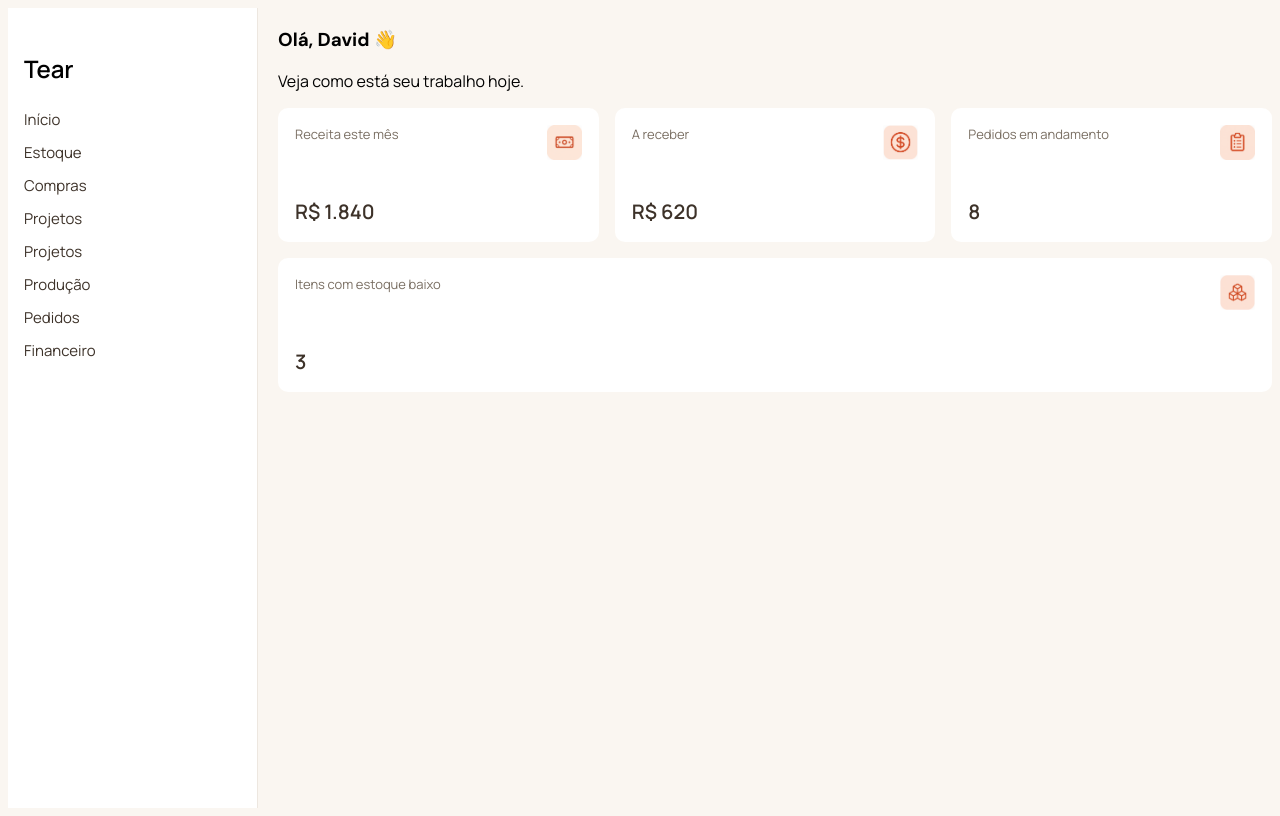
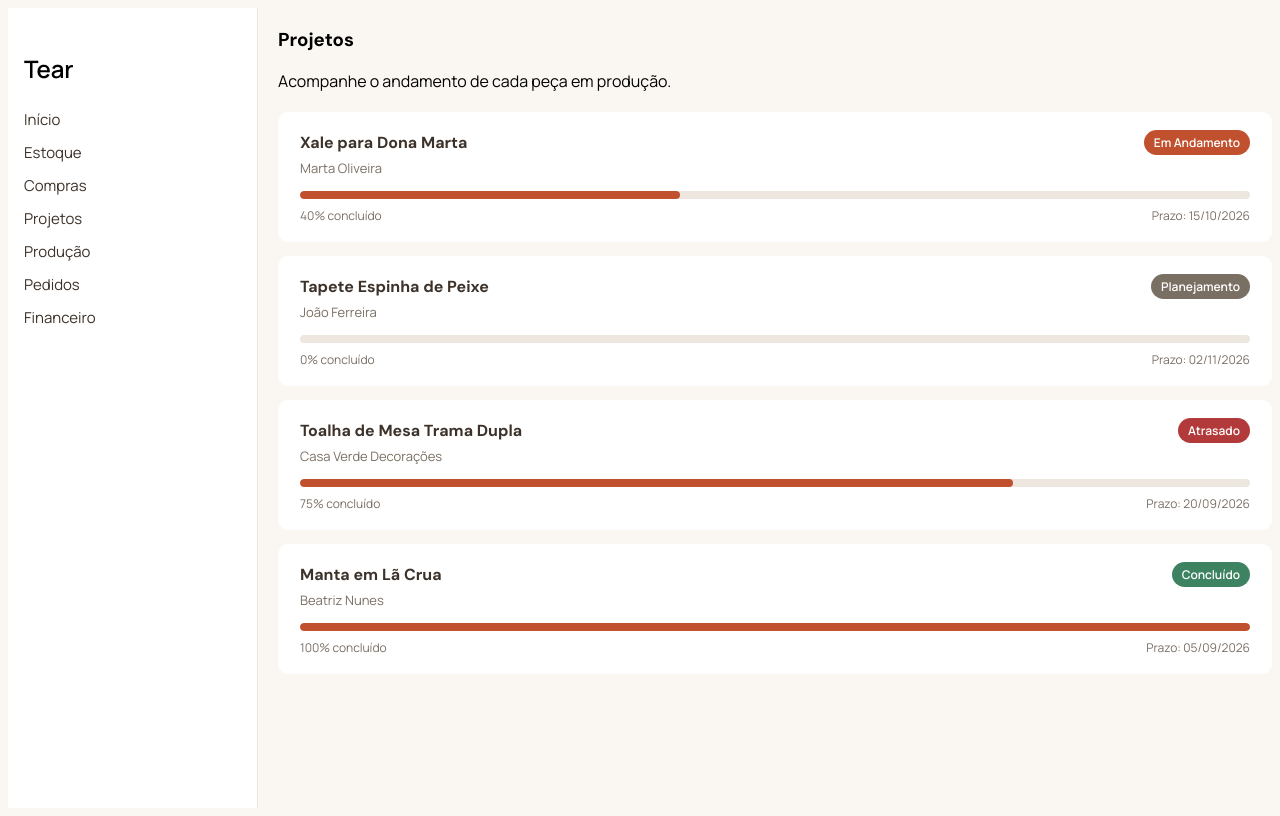
Before and after one commit to davdsales/tear, a React (Vite) app in the folder frontend/: page /projetos in a window 1280 px wide. Built offline with nearby package versions, Linux system fonts and the light colour scheme.

Commit message:
Atualização da aba de projetos

```diff
--- a/frontend/src/App.jsx
+++ b/frontend/src/App.jsx
@@ -1,8 +1,22 @@
-import Sidebar from './components/Sidebar.jsx'
+import { BrowserRouter, Routes, Route } from 'react-router-dom'
 import Inicio from './pages/Inicio.jsx'
+import Projetos from './pages/Projetos.jsx'
+import EmConstrucao from './components/EmConstrucao.jsx'
 
 function App() {
-  return <Inicio />;
+  return (
+    <BrowserRouter>
+      <Routes>
+        <Route path="/" element={<Inicio />} />
+        <Route path="/projetos" element={<Projetos />} />
+        <Route path="/projetos/:id" element={<EmConstrucao titulo="Detalhe do Projeto" />} />
+        <Route path="/estoque" element={<EmConstrucao titulo="Estoque" />} />
+        <Route path="/compras" element={<EmConstrucao titulo="Compras" />} />
+        <Route path="/pedidos" element={<EmConstrucao titulo="Pedidos" />} />
+        <Route path="/financeiro" element={<EmConstrucao titulo="Financeiro" />} />
+      </Routes>
+    </BrowserRouter>
+  );
 }
 
 export default App;
--- /dev/null
+++ b/frontend/src/components/EmConstrucao.jsx
@@ -0,0 +1,19 @@
+// Kailani
+import Sidebar from "./Sidebar";
+
+// placeholder pras telas que ainda não foram implementadas por ninguém do time.
+// assim que alguém terminar a página de verdade, é só trocar o <EmConstrucao />
+// pela rota correspondente no App.jsx — nada mais precisa mudar.
+function EmConstrucao({ titulo }) {
+  return (
+    <div className="app-layout">
+      <Sidebar />
+      <div style={{ flex: 1, marginLeft: 20, fontFamily: "var(--fonte-texto)" }}>
+        <h3 style={{ fontFamily: "var(--fonte-titulo)", color: "#3D3229" }}>{titulo}</h3>
+        <p style={{ color: "#7A6F63" }}>Essa tela ainda está em construção.</p>
+      </div>
+    </div>
+  );
+}
+
+export default EmConstrucao;
--- a/frontend/src/components/Sidebar.jsx
+++ b/frontend/src/components/Sidebar.jsx
@@ -1,4 +1,5 @@
 import './Sidebar.css'
+import { Link } from 'react-router-dom'
 
 function Sidebar() {
   return (
@@ -6,19 +7,16 @@ function Sidebar() {
       <h2>Tear</h2>
 
       <nav>
-        <a href="#Inicio">Início</a>
-        <a href="#Estoque">Estoque</a>
-        <a href="#Compras">Compras</a>
-        <a href="#Projetos">Projetos</a>
-        <a href="#Projetos">Projetos</a>
-        <a href="#Produção">Produção</a>
-        <a href="#Pedidos">Pedidos</a>
-        <a href="#Financeiro">Financeiro</a>
+        <Link to="/">Início</Link>
+        <Link to="/estoque">Estoque</Link>
+        <Link to="/compras">Compras</Link>
+        <Link to="/projetos">Projetos</Link>
+        <Link to="/projetos">Produção</Link>
+        <Link to="/pedidos">Pedidos</Link>
+        <Link to="/financeiro">Financeiro</Link>
       </nav>
     </aside>
   )
-
-
 }
 
 export default Sidebar
--- a/frontend/src/pages/Projetos.jsx
+++ b/frontend/src/pages/Projetos.jsx
@@ -1 +1,96 @@
 // Kailani
+import '../styles/Projetos.css'
+import Sidebar from "../components/Sidebar";
+
+const projetosMock = [
+  {
+    id: 1,
+    nome: "Xale para Dona Marta",
+    cliente: "Marta Oliveira",
+    status: "EM_ANDAMENTO",
+    dataPrazo: "15/10/2026",
+    progresso: 40,
+  },
+  {
+    id: 2,
+    nome: "Tapete Espinha de Peixe",
+    cliente: "João Ferreira",
+    status: "PLANEJAMENTO",
+    dataPrazo: "02/11/2026",
+    progresso: 0,
+  },
+  {
+    id: 3,
+    nome: "Toalha de Mesa Trama Dupla",
+    cliente: "Casa Verde Decorações",
+    status: "ATRASADO",
+    dataPrazo: "20/09/2026",
+    progresso: 75,
+  },
+  {
+    id: 4,
+    nome: "Manta em Lã Crua",
+    cliente: "Beatriz Nunes",
+    status: "CONCLUIDO",
+    dataPrazo: "05/09/2026",
+    progresso: 100,
+  },
+];
+
+const statusInfo = {
+  PLANEJAMENTO: { texto: "Planejamento", cor: "#7A6F63" },
+  EM_ANDAMENTO: { texto: "Em Andamento", cor: "#C1502E" },
+  PAUSADO: { texto: "Pausado", cor: "#B8860B" },
+  CONCLUIDO: { texto: "Concluído", cor: "#3D8361" },
+  ATRASADO: { texto: "Atrasado", cor: "#B33A3A" },
+};
+
+function CardProjeto({ projeto }) {
+  const info = statusInfo[projeto.status] ?? statusInfo.PLANEJAMENTO;
+
+  return (
+    <div className="card-projeto">
+      <div className="card-projeto-topo">
+        <h4>{projeto.nome}</h4>
+        <span className="badge-status" style={{ backgroundColor: info.cor }}>
+          {info.texto}
+        </span>
+      </div>
+
+      <a className="card-projeto-cliente">{projeto.cliente}</a>
+
+      <div className="barra-progresso-fundo">
+        <div
+          className="barra-progresso-preenchida"
+          style={{ width: `${projeto.progresso}%` }}
+        />
+      </div>
+
+      <div className="card-projeto-rodape">
+        <a>{projeto.progresso}% concluído</a>
+        <a>Prazo: {projeto.dataPrazo}</a>
+      </div>
+    </div>
+  );
+}
+
+function Projetos() {
+  return (
+    <div className="app-layout">
+      <Sidebar />
+
+      <div className="projetos-conteudo">
+        <h3>Projetos</h3>
+        <a>Acompanhe o andamento de cada peça em produção.</a>
+
+        <div className="lista-projetos">
+          {projetosMock.map((projeto) => (
+            <CardProjeto key={projeto.id} projeto={projeto} />
+          ))}
+        </div>
+      </div>
+    </div>
+  );
+}
+
+export default Projetos;
--- /dev/null
+++ b/frontend/src/styles/Projetos.css
@@ -0,0 +1,83 @@
+.projetos-conteudo {
+  flex: 1;
+  position: relative;
+  z-index: 10;
+  margin-left: 20px;
+}
+
+.projetos-conteudo > h3 {
+  font-family: var(--fonte-titulo);
+}
+
+.lista-projetos {
+  display: flex;
+  flex-direction: column;
+  gap: 14px;
+  margin-top: 20px;
+}
+
+.card-projeto {
+  border: 2px solid #FFFFFF;
+  border-radius: 10px;
+  background-color: #FFFFFF;
+  padding: 16px 20px;
+}
+
+.card-projeto-topo {
+  display: flex;
+  align-items: center;
+  justify-content: space-between;
+}
+
+.card-projeto-topo h4 {
+  margin: 0;
+  font-family: var(--fonte-titulo);
+  font-size: 16px;
+  color: #3D3229;
+}
+
+.badge-status {
+  color: #FFFFFF;
+  font-size: 12px;
+  font-family: var(--fonte-texto);
+  font-weight: 600;
+  padding: 4px 10px;
+  border-radius: 20px;
+}
+
+.card-projeto-cliente {
+  display: block;
+  font-size: 13px;
+  color: #7A6F63;
+  font-family: var(--fonte-texto);
+  margin-top: 4px;
+}
+
+.barra-progresso-fundo {
+  width: 100%;
+  height: 8px;
+  border-radius: 20px;
+  background-color: #EDE7E0;
+  margin-top: 14px;
+  overflow: hidden;
+}
+
+.barra-progresso-preenchida {
+  height: 100%;
+  border-radius: 20px;
+  background-color: #C1502E;
+  transition: width 0.3s ease;
+}
+
+.card-projeto-rodape {
+  display: flex;
+  justify-content: space-between;
+  margin-top: 8px;
+}
+
+.card-projeto-rodape a {
+  font-size: 12px;
+  color: #7A6F63;
+  font-family: var(--fonte-texto);
+  text-decoration: none;
+}
```
Also changed, not shown: 1 other file (tests, documents, lock files or other folders).
